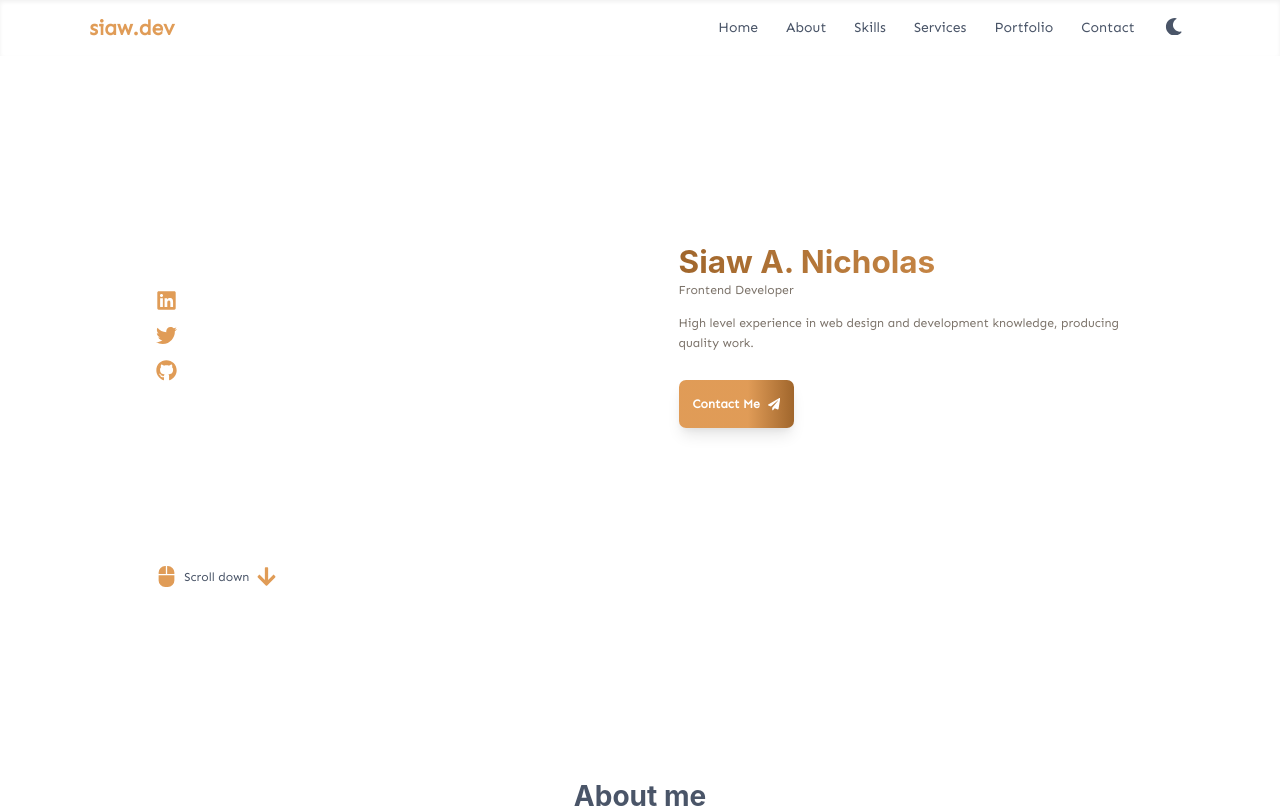
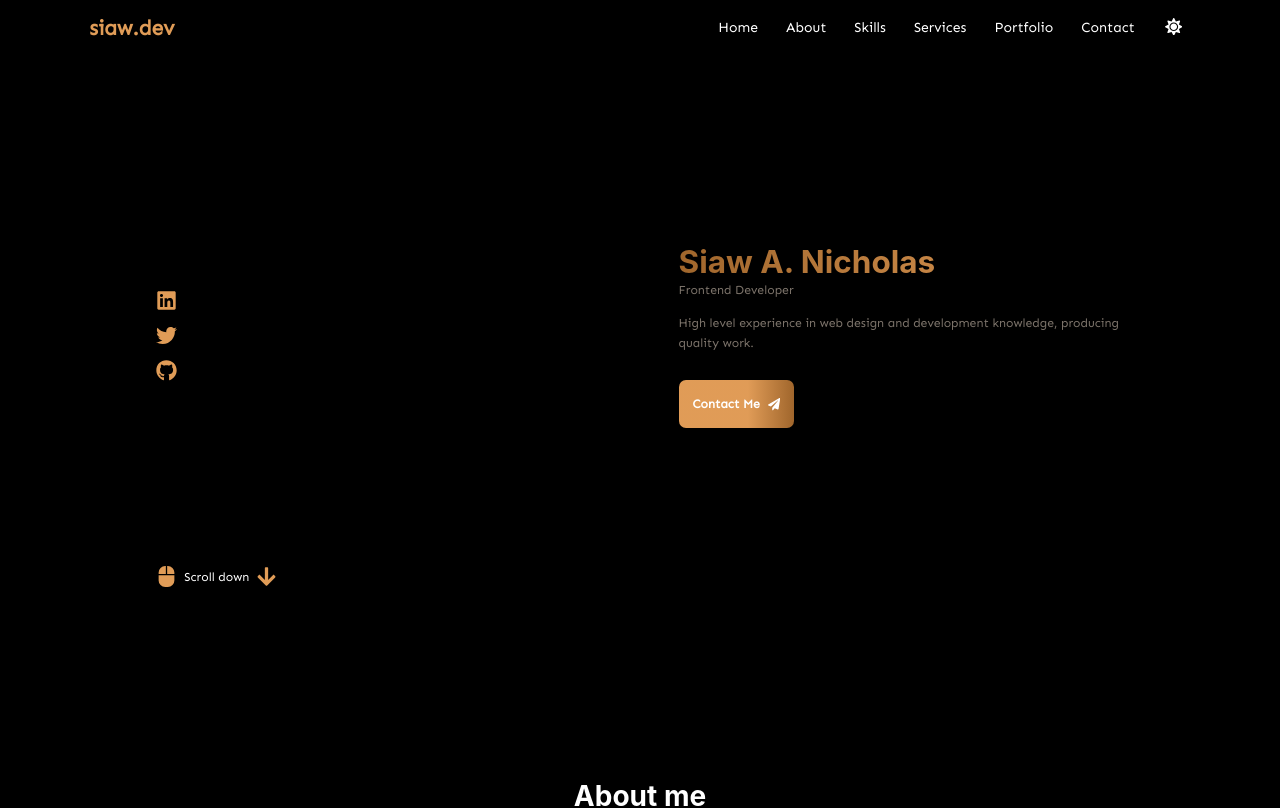
Before and after one commit to ayequill/siaw.dev, a React (Create React App) app: page / in a window 1280 px wide. Shown: the top 808 px of the page. Built offline with nearby package versions, Linux system fonts and the light colour scheme.

Commit message:
Made darkmode the default colormode

```diff
--- a/src/theme/chakra.theme.ts
+++ b/src/theme/chakra.theme.ts
@@ -1,8 +1,13 @@
-import { extendTheme } from '@chakra-ui/react';
+import { type ThemeConfig, extendTheme } from '@chakra-ui/react';
 import '@fontsource/sen';
 import { linkTheme } from './button.custom';
 
 const hue = 30;
+const config: ThemeConfig = {
+	initialColorMode: 'dark',
+	useSystemColorMode: false,
+};
+
 export const theme = extendTheme({
 	fonts: {
 		body: 'Sen, sans-serif',
@@ -71,4 +76,5 @@ export const theme = extendTheme({
 			},
 		}),
 	},
+	config,
 });
```
